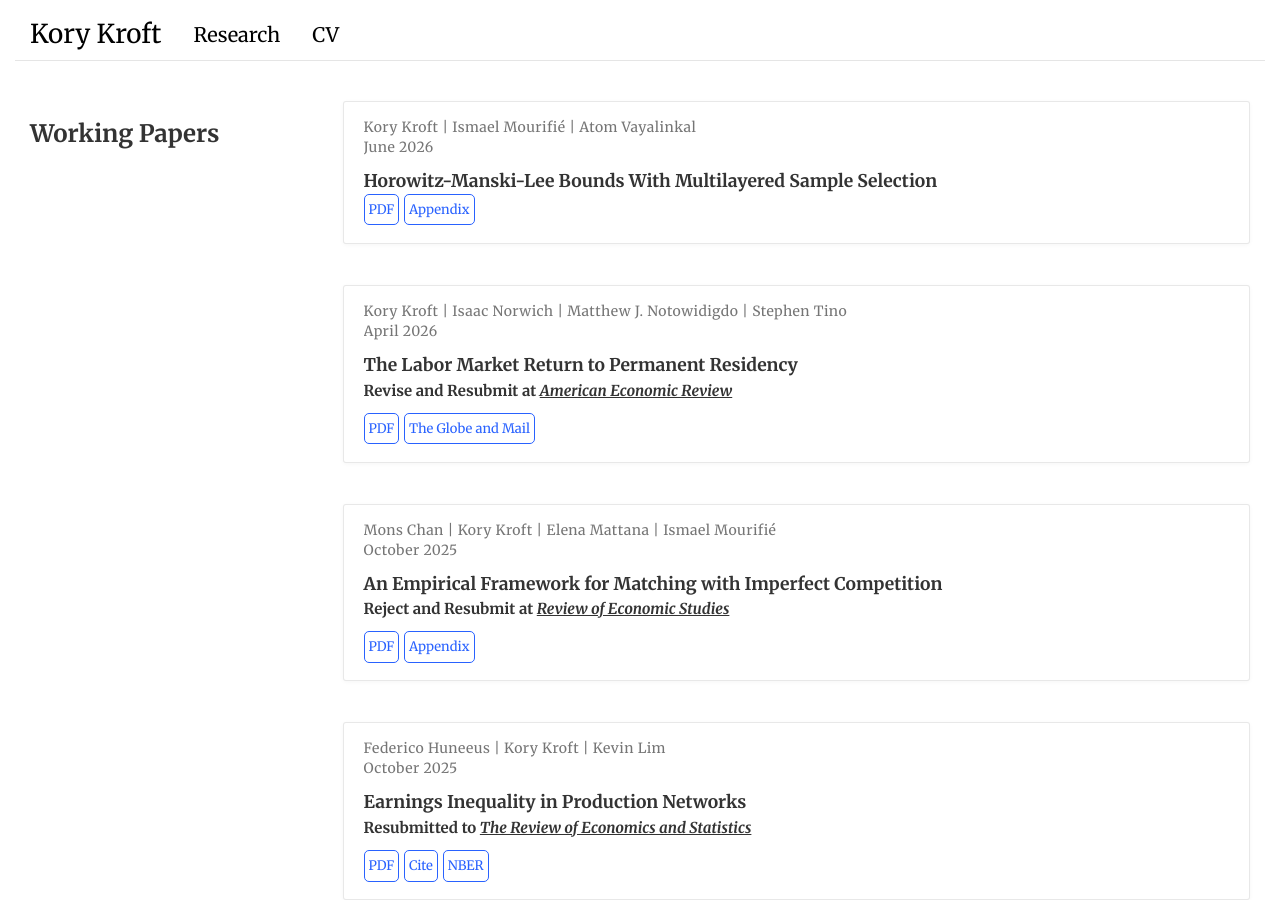
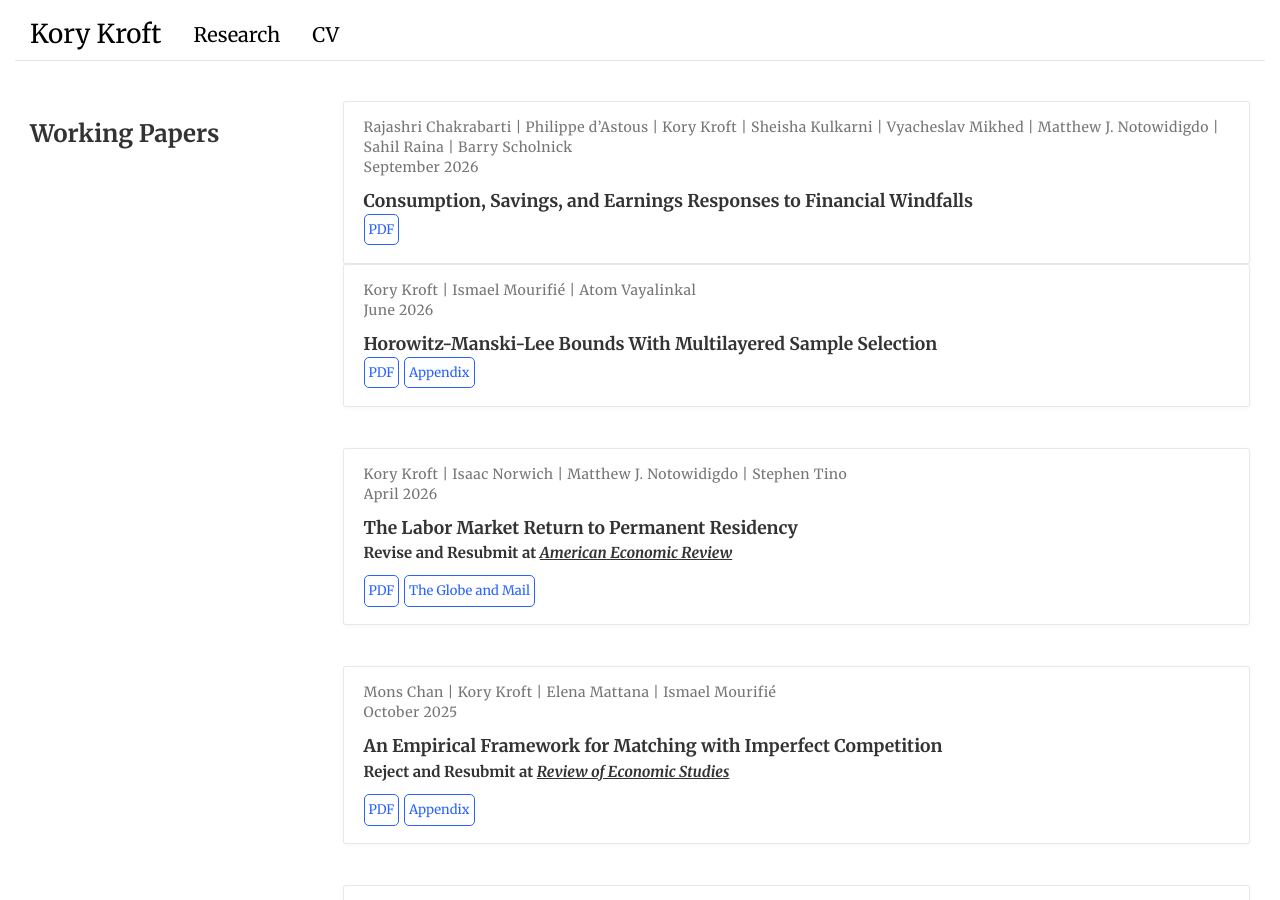
Before and after one commit to korykroft/korykroft.github.io, a Jekyll site: the page built from research/index.html, in a window 1280 px wide and 900 px high. Built offline with Jekyll 4.4.1, drawn with Linux system fonts in a browser that asks for light colours.

Commit message:
Update index.html

```diff
--- a/research/index.html
+++ b/research/index.html
@@ -17,6 +17,24 @@ description:
  <div class="col-12 col-md-9 ">
 
   <!-- Each Seperate Paper should be in its own "card" -->
+      <div class="card-simple">
+    <div class="article-metadata">
+      <div>
+        <span>Rajashri Chakrabarti</span> | <span>Philippe d’Astous</span>  | <span>Kory Kroft</span> | <span>Sheisha Kulkarni</span> | <span>Vyacheslav Mikhed </span> | <span>Matthew J. Notowidigdo</span> | <span>Sahil Raina</span> | <span>Barry Scholnick</span>
+      </div>
+      <span class="article-date">September 2026</span>
+    </div>
+    <h3 class="article-title mb-1 mt-3">Consumption, Savings, and Earnings Responses to
+Financial Windfalls</h3>
+    <div class="article-style">
+    </div>
+    <div class="btn-links">
+      <a class="btn btn-outline-primary my-1 mr-1 btn-sm" href="/files/KMV_MAIN_06032026.pdf" target="_blank" rel="noopener">PDF</a>
+
+
+     </div>
+   </div>
+
    <div class="card-simple">
     <div class="article-metadata">
       <div>
```
